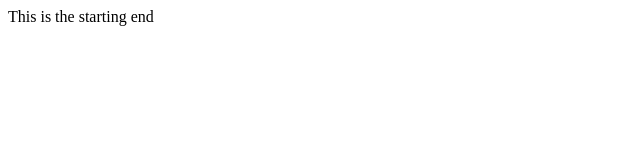
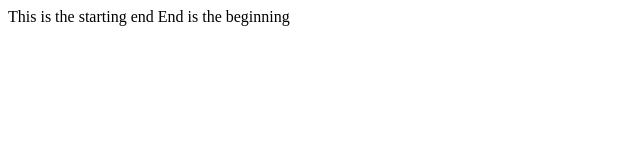
Before and after one commit to ajayd4522/PostBox, a plain HTML site: page index.html in a window 1280 px wide. Shown: the whole page, without its empty margins (0-640 px from the left). Drawn offline with Linux system fonts and the light colour scheme.

Commit message:
Added Line

```diff
--- a/index.html
+++ b/index.html
@@ -1 +1 @@
-<p>This is the starting end</p>
+<p>This is the starting end <bold>End is the beginning</bold></p>
```
